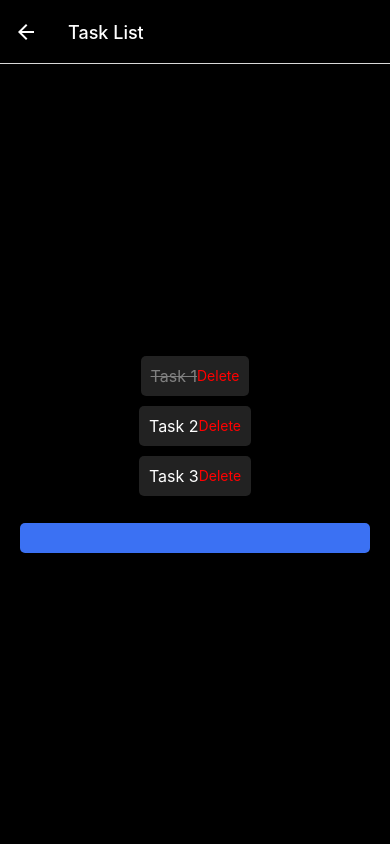
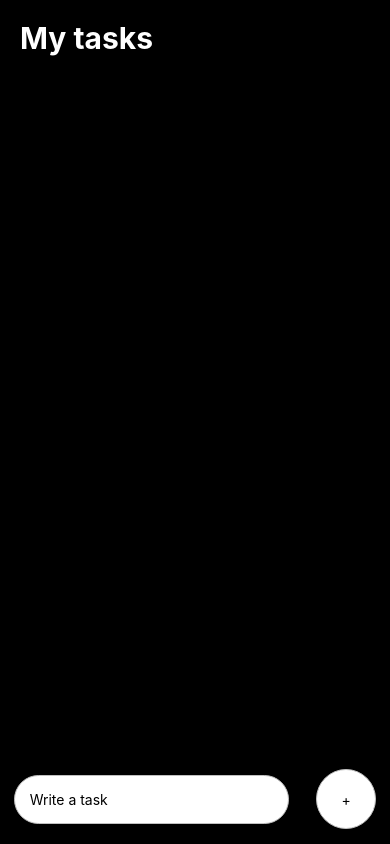
Before and after one commit to lawrencep01/OneStep, a React Native app: screen /TaskList in a window 390 px wide. Built offline with nearby package versions, Linux system fonts and the light colour scheme.

Commit message:
updated taskscreen and task item

```diff
--- a/frontend/src/components/TaskItem.js
+++ b/frontend/src/components/TaskItem.js
@@ -1,41 +1,51 @@
 import React from 'react';
-import { View, Text, StyleSheet, TouchableOpacity } from 'react-native';
+import { View, Text, StyleSheet } from 'react-native';
 
-const TaskItem = ({ task, deleteTask, toggleCompleted }) => {
+const TaskItem = (props) => {
+
   return (
-    <View style={styles.taskContainer}>
-      <TouchableOpacity onPress={() => toggleCompleted(task.id)}>
-        <Text style={[styles.taskText, task.completed && styles.completed]}>
-          {task.title}
-        </Text>
-      </TouchableOpacity>
-      <TouchableOpacity onPress={() => deleteTask(task.id)}>
-        <Text style={styles.deleteText}>Delete</Text>
-      </TouchableOpacity>
+    <View style={styles.item}>
+      <View style={styles.itemLeft}>
+        <View style={styles.square}></View>
+        <Text style={styles.itemText}>{props.text}</Text>
+      </View>
+      <View style={styles.circular}></View>
     </View>
-  );
-};
+  )
+}
 
 const styles = StyleSheet.create({
-  taskContainer: {
+  item: {
+    backgroundColor: '#FFF',
+    padding: 15,
+    borderRadius: 10,
     flexDirection: 'row',
+    alignItems: 'center',
     justifyContent: 'space-between',
+    marginBottom: 20,
+  },
+  itemLeft: {
+    flexDirection: 'row',
     alignItems: 'center',
-    padding: 10,
-    marginVertical: 5,
-    backgroundColor: '#222',
+    flexWrap: 'wrap'
+  },
+  square: {
+    width: 24,
+    height: 24,
+    backgroundColor: '#000000',
+    opacity: 0.4,
     borderRadius: 5,
+    marginRight: 15,
   },
-  taskText: {
-    color: 'white',
-    fontSize: 16,
+  itemText: {
+    maxWidth: '80%',
   },
-  completed: {
-    textDecorationLine: 'line-through',
-    color: 'gray',
-  },
-  deleteText: {
-    color: 'red',
+  circular: {
+    width: 12,
+    height: 12,
+    borderColor: '#000000',
+    borderWidth: 2,
+    borderRadius: 5,
   },
 });
 
--- a/frontend/src/navigation/index.js
+++ b/frontend/src/navigation/index.js
@@ -36,8 +36,7 @@
           name="TaskList"
           component={TaskScreen}
           options={{
-            headerShown: true,
-            title: 'Task List',
+            headerShown: false,
             headerStyle: {
               backgroundColor: 'black',
             },
--- a/frontend/src/screens/TaskScreen.js
+++ b/frontend/src/screens/TaskScreen.js
@@ -1,79 +1,119 @@
-import { View, Text, Image, StyleSheet, useWindowDimensions, Alert, TextInput} from 'react-native';
 import React, {useState} from 'react';
+import { KeyboardAvoidingView, StyleSheet, Text, View, TextInput, TouchableOpacity, Keyboard, ScrollView, Platform, index, Alert } from 'react-native';
 import TaskItem from '../components/TaskItem';
-import CustomButton from "../components/CustomButton";
 
 const TaskScreen = () => {
-  const [tasks, setTasks] = useState([
-    {id: 1, title: 'Task 1', completed: true},
-    {id: 2, title: 'Task 2', completed: false},
-    {id: 3, title: 'Task 3', completed: false},
-  ]);
-  const [text, setText] = useState('');
+  const [task, setTask] = useState('');
+  const [taskItems, setTaskItems] = useState([]);
 
-  // function to add a new task
-  function addTask() {
-    if (text === '') {
+  const handleAddTask = () => {
+    if (task.trim().length === 0) {
       Alert.alert('Error', 'Task cannot be empty');
       return;
     }
+    Keyboard.dismiss();
+    setTaskItems([...taskItems, task]);
+    setTask('');
+  };
 
-    const newTask = {
-      id: Date.now(),
-      title: text,
-      completed: false,
-    };
+  const completeTask = (index) => {
+    let itemsCopy = [...taskItems];
+    itemsCopy.splice(index, 1);
+    setTaskItems(itemsCopy)
+  };
 
-    setTasks([...tasks, newTask]);
-    setText('');
-  }
+  return (
+    <View style={styles.container}>
+      <ScrollView
+        contentContainerStyle={{
+          flexGrow: 1
+        }}
+        keyboardShouldPersistTaps='handled'
+      >
 
-  // function to delete a task
-  function deleteTask(id) {
-    setTasks(tasks.filter(task => task.id !== id));
-  }
+      {/* tasks */}
+      <View style={styles.tasksWrapper}>
+        <Text style={styles.sectionTitle}>My tasks</Text>
+        <View style={styles.items}>
+          {
+            taskItems.map((item, index) => {
+              return (
+                <TouchableOpacity key={index}  onPress={() => completeTask(index)}>
+                  <TaskItem text={item} />
+                </TouchableOpacity>
+              )
+            })
+          }
+        </View>
+      </View>
 
-  // function to toggle task completion
-  function toggleCompleted(id) {
-    setTasks(tasks.map(task => task.id === id ? {... task, completed: !task.completed} : task));
-  }
+      </ScrollView>
 
-  // return the list of tasks
-  return (
-    <View style={styles.root}>
-      {tasks.map(task => (
-        <TaskItem
-         key={task.id}
-         task={task}
-         deleteTask={deleteTask}
-         toggleCompleted={toggleCompleted}
-        />
-      ))}
-      <TextInput
-        value={text}
-        onChangeText={setText}
-        placeholder="New Task"
-      />
-      <CustomButton title="Add" onPress={addTask} />
+      {/* writes a task */}
+      <KeyboardAvoidingView
+        behavior={Platform.OS === "ios" ? "padding" : "height"}
+        style={styles.writeTaskWrapper}
+      >
+        <TextInput style={styles.input} placeholder={'Write a task'} value={task} onChangeText={text => setTask(text)} />
+        <TouchableOpacity onPress={() => handleAddTask()}>
+          <View style={styles.addWrapper}>
+            <Text style={styles.addText}>+</Text>
+          </View>
+        </TouchableOpacity>
+      </KeyboardAvoidingView>
+
     </View>
   );
-};
+}
 
 const styles = StyleSheet.create({
-  root: {
+  container: {
     flex: 1,
-    justifyContent: "center",
-    alignItems: "center",
-    padding: 20,
     backgroundColor: 'black',
   },
+  tasksWrapper: {
+    paddingTop: 20,
+    paddingHorizontal: 20,
+  },
+  sectionTitle: {
+    fontSize: 30,
+    fontWeight: 'bold',
+    color: 'white',
+  },
+  items: {
+    marginTop: 20,
+  },
+  writeTaskWrapper: {
+    position: 'absolute',
+    bottom: 15,
+    width: '100%',
+    flexDirection: 'row',
+    justifyContent: 'space-around',
+    alignItems: 'center'
+  },
   input: {
-    width: '80%',
-    padding: 10,
-    marginVertical: 10,
-    backgroundColor: 'white',
-    borderRadius: 5,
+    paddingVertical: 15,
+    paddingHorizontal: 15,
+    backgroundColor: '#FFF',
+    borderRadius: 60,
+    borderColor: '#C0C0C0',
+    borderWidth: 1,
+    width: 275,
+    color: 'black',
+  },
+  addWrapper: {
+    width: 60,
+    height: 60,
+    backgroundColor: '#FFF',
+    borderRadius: 60,
+    justifyContent: 'center',
+    alignItems: 'center',
+    borderColor: '#C0C0C0',
+    borderWidth: 1,
+  },
+  addText: {
+    color: 'black',
   },
 });
 
-  export default TaskScreen;
+export default TaskScreen;
```
